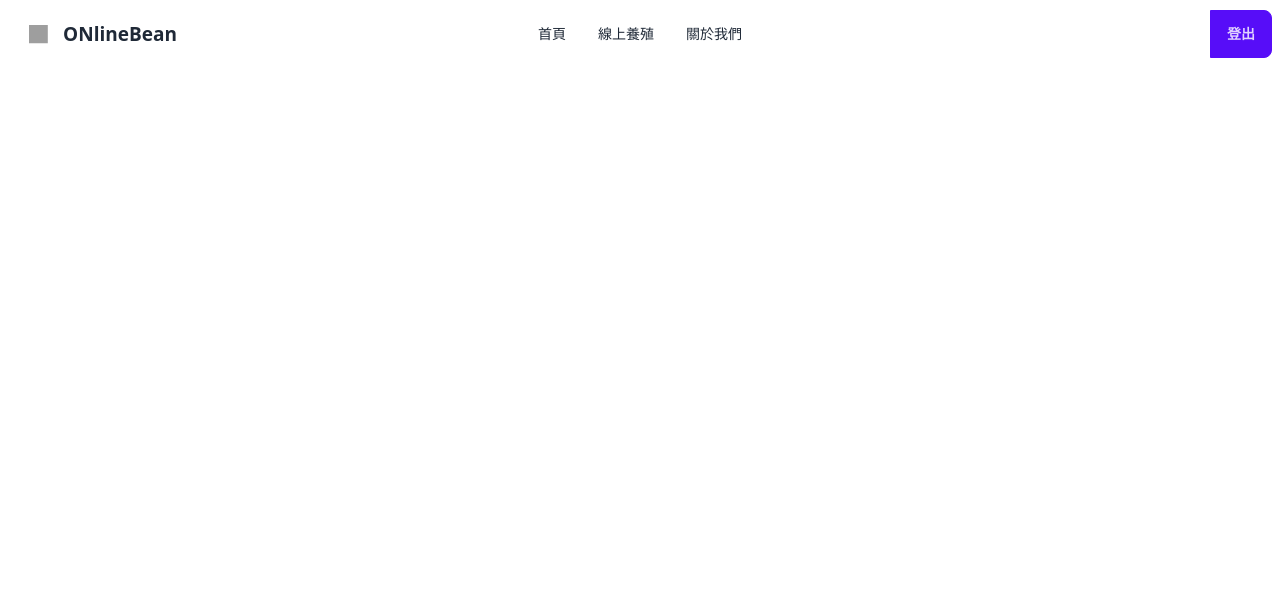
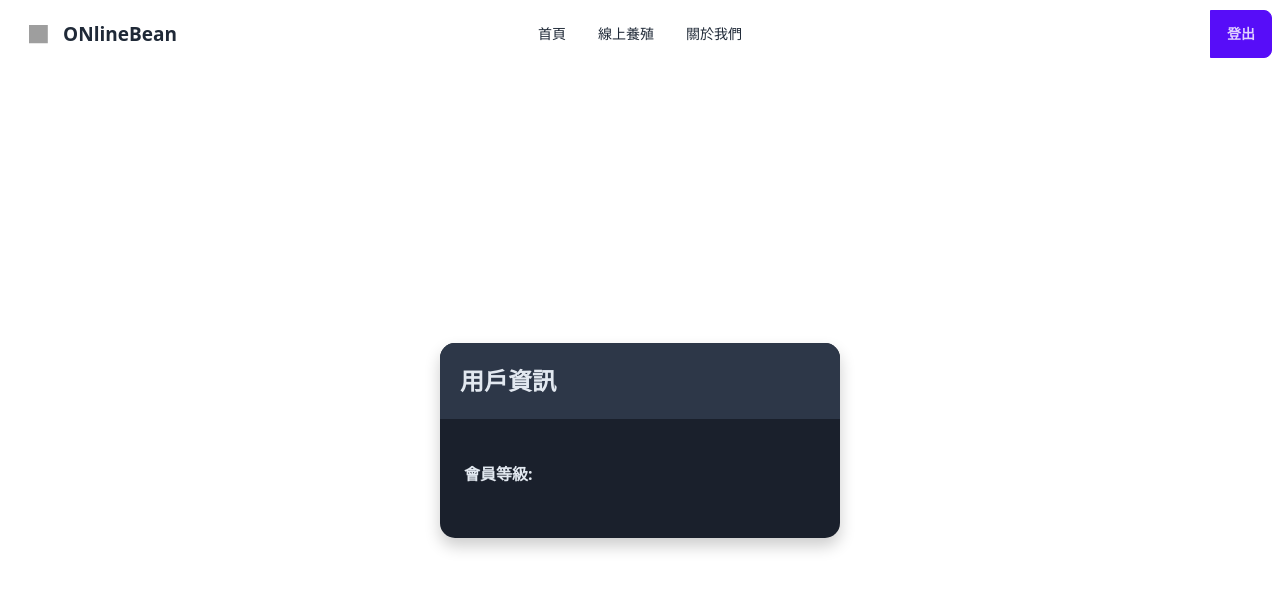
Before and after one commit to Angelo0218/OnlineBean, a Vue app: page /User in a window 1280 px wide. Shown: the top 590 px of the page. Built offline with nearby package versions, Linux system fonts and the light colour scheme; no server answers; sample sign-in values are in the browser's storage; grey boxes are pictures that could not be loaded.

Commit message:
伺服器增加等級功能

```diff
--- a/src/components/nav.vue
+++ b/src/components/nav.vue
@@ -31,7 +31,7 @@
                     <router-link to="/login" class="btn btn-ghost ml-2">登入</router-link>
                 </div>
                 <div class="btn-group  " v-else>
-                    <span class="btn btn-ghost">{{ username }}</span>
+                    <router-link to="/user" class="btn btn-ghost">{{ username }}</router-link>
                     <button class="btn btn-primary ml-2" @click="handleLogout">登出</button>
                 </div>
             </div>
--- /dev/null
+++ b/src/pages/User.vue
@@ -0,0 +1,89 @@
+<template>
+    <div class="container pt-20">
+        <div class="user-card">
+            <div class="header">
+                <span class="title">用戶資訊</span>
+            </div>
+            <div class="content">
+                <div class="info" v-if="username">
+                    <span class="label">用戶名:</span>
+                    <span class="value">{{ username }}</span>
+                </div>
+                <div class="info" v-if="email">
+                    <span class="label">電子郵件:</span>
+                    <span class="value">{{ email }}</span>
+                </div>
+                <div class="info"></div>
+                <span class="label">會員等級:</span>
+                <span class="value"></span>
+            </div>
+        </div>
+    </div>
+</template>
+
+<script>
+import { ref, watchEffect } from 'vue';
+import { useAuthStore } from '../store/auth.js';
+
+export default {
+    setup() {
+        const authStore = useAuthStore();
+        const username = ref(authStore.username);
+        const email = ref(authStore.email);
+        watchEffect(() => {
+            username.value = authStore.username;
+            email.value = authStore.email;
+        });
+
+        return {
+            username,
+            email,
+        };
+    }
+}
+</script>
+
+<style scoped>
+.container {
+    display: flex;
+    align-items: center;
+    justify-content: center;
+    min-height: 100vh;
+}
+
+.user-card {
+    background-color: #1a202c;
+    color: #e2e8f0;
+    border-radius: 15px;
+    box-shadow: 0px 8px 16px 0px rgba(0, 0, 0, 0.2);
+    max-width: 400px;
+    width: 100%;
+    overflow: hidden;
+}
+
+.header {
+    background-color: #2d3748;
+    padding: 20px;
+}
+
+.title {
+    font-size: 24px;
+    font-weight: 700;
+}
+
+.content {
+    padding: 20px;
+}
+
+.info {
+    margin-bottom: 15px;
+}
+
+.label {
+    font-weight: 600;
+}
+
+.value {
+    font-weight: 400;
+    margin-left: 10px;
+}</style>
--- a/src/router/router.js
+++ b/src/router/router.js
@@ -1,14 +1,15 @@
 import { createRouter, createWebHistory } from 'vue-router';
 
 const routes = [
-    { name: '首頁', path: '/', component: () => import('../pages/Home.vue')},
-    { name: '註冊', path: '/register', component: () => import('../pages/Register.vue')},
-    { name: '登入', path: '/login', component: () => import('../pages/Login.vue')},
-    { name: '關於我們', path: '/about', component: () => import('../pages/About.vue')},
-    { name: '線上養殖', path: '/online', component: () => import('../pages/Online.vue'), meta: { requiresAuth: true }},
-    { name: '選擇植物', path: '/Plants', component: () => import('../pages/Plants.vue'), meta: { requiresAuth: true }},
-    { name: '增加', path: '/Add', component: () => import('../pages/Add.vue')},
-  ]
+  { name: '首頁', path: '/', component: () => import('../pages/Home.vue') },
+  { name: '註冊', path: '/register', component: () => import('../pages/Register.vue') },
+  { name: '登入', path: '/login', component: () => import('../pages/Login.vue') },
+  { name: '關於我們', path: '/about', component: () => import('../pages/About.vue') },
+  { name: '線上養殖', path: '/online', component: () => import('../pages/Online.vue'), meta: { requiresAuth: true } },
+  { name: '選擇植物', path: '/Plants', component: () => import('../pages/Plants.vue'), meta: { requiresAuth: true } },
+  { name: '增加', path: '/Add', component: () => import('../pages/Add.vue') },
+  { name: '用戶', path: '/User', component: () => import('../pages/User.vue'), meta: { requiresAuth: true } },
+]
 // 创建路由实例
 const router = createRouter({
   history: createWebHistory(),
--- a/src/store/auth.js
+++ b/src/store/auth.js
@@ -9,8 +9,9 @@ export const useAuthStore = defineStore({
     token: localStorage.getItem('token') || null,
     isAuthenticated: !!localStorage.getItem('token'),
     username: null,
+    email:null,
     welcomeMessageShown: false,
-    errorMessage: null, // 新增此行
+    errorMessage: null,
     showWelcomeMessage: false,
   }),
   actions: {
@@ -36,6 +37,7 @@ export const useAuthStore = defineStore({
 
           this.isAuthenticated = true;
           this.username = response.data.user.username;
+          this.email = response.data.user.email;
           this.showWelcomeMessage = true; // Set this to true upon successful login
           router.push('/');
         } else {
```
Also changed, not shown: 1 other file (tests, documents, lock files or other folders).
